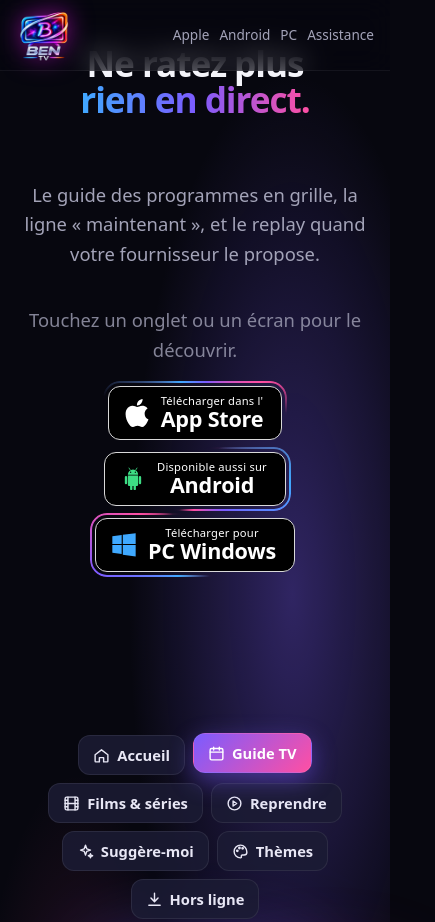
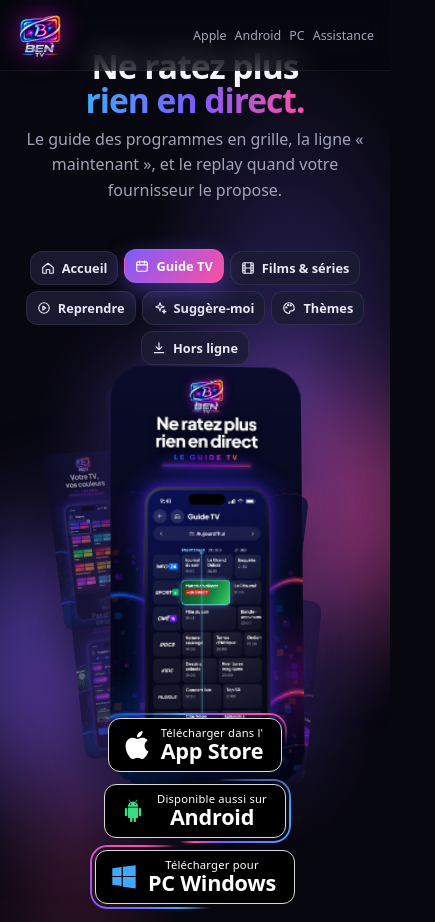
Before and after one commit to blenevez-APPTV/ben-tv, a plain HTML site: page index.html in a window 390 px wide. Shown: the top 922 px of the page, 435 px wide, since content can reach past the window. Drawn offline with Linux system fonts and the light colour scheme; animation ran at ten frames a second.

Commit message:
Site : affichage téléphone (texte, onglets puis écrans ; plus de débordement)
Co-Authored-By: Claude Opus 5.5 <noreply@anthropic.com>

```diff
--- a/index.html
+++ b/index.html
@@ -47,7 +47,7 @@
   .badge b { font-size:1.35em; font-weight:600; letter-spacing:-.01em; }
 
   /* Haut de page : texte + téléphones qui flottent en 3D */
-  .hero { min-height:100vh; display:flex; align-items:center; padding:122px 0 40px; position:relative;
+  .hero { overflow:hidden; min-height:100vh; display:flex; align-items:center; padding:122px 0 40px; position:relative;
     background:radial-gradient(ellipse 60% 50% at 75% 40%, rgba(123,92,255,.35), transparent 70%),
                radial-gradient(ellipse 40% 40% at 20% 80%, rgba(255,79,163,.18), transparent 70%); }
   .hero .wrap { display:grid; grid-template-columns:.85fr 1.15fr; gap:70px; max-width:1360px; align-items:center; width:100%; }
@@ -152,7 +152,19 @@
     .hero { padding-top:100px; text-align:center; } .hero p { margin-left:auto; margin-right:auto; } .hero .badges { justify-content:center; }
     .stage { height:520px; } .pivot { width:180px; height:391px; left:-90px; top:-195px; } .mini { width:88px; margin:-96px 0 0 -44px; border-radius:12px; }
     nav a:first-child { display:none; } nav a { margin-left:10px; font-size:.85em; } .brand { white-space:nowrap; } .brand img { width:56px; height:56px; } header .wrap { height:70px; }
+    /* Téléphone : texte, onglets puis écrans juste dessous (on voit le texte changer en touchant un onglet), boutons à la fin. */
+    .hero { padding:84px 0 30px; min-height:0; }
+    .hero .wrap { display:flex; flex-direction:column; gap:0; }
+    #heroText { display:contents; }
+    #heroText h1 { order:1; font-size:2.1em; min-height:2.1em; margin-bottom:10px; }
+    #heroText p { order:2; font-size:1em; min-height:4.8em; margin-bottom:10px; }
+    #heroText .hint { display:none; }
+    .showcase { order:3; }
+    .hero .badges { order:4; margin-top:10px; }
+    .tabs { gap:6px; } .tab { padding:7px 10px; font-size:.8em; } .tab svg { width:14px; height:14px; }
+    .stage { height:430px; } .pivot { width:160px; height:348px; left:-80px; top:-174px; }
   }
+  @media (max-width:400px) { nav a { margin-left:8px; font-size:.78em; } .brand img { width:48px; height:48px; } }
   @media (prefers-reduced-motion:reduce) {
     .mini, .orb, .icon, .hero .anim, .fond-cols .col, #fonctions .card, .hero .badge::before, nav a { animation:none; } .card3d { transition:none; } .reveal { opacity:1; transform:none; }
   }
```
